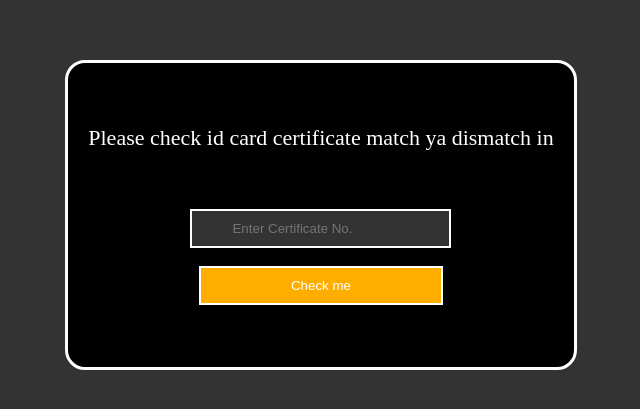
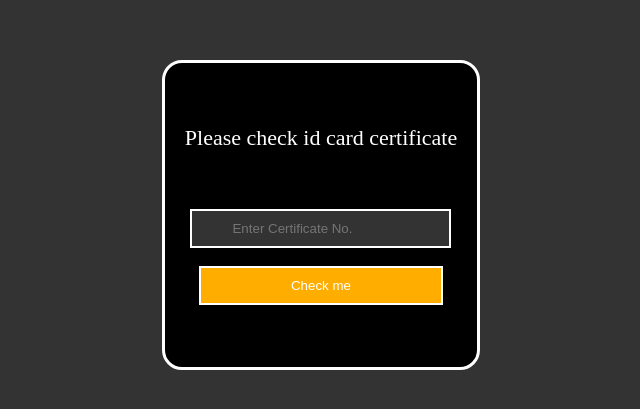
Before and after one commit to wyacoomz/certificate-validation, a plain HTML site: page index.html in a window 1280 px wide. Shown: the part 185-594 px from the top of the page, without its empty margins (319-959 px from the left). Drawn offline with Linux system fonts and the light colour scheme.

Commit message:
Update index.html

```diff
--- a/index.html
+++ b/index.html
@@ -54,7 +54,6 @@
     <div class="container">
         <div class="box">
             <p>Please check id card certificate
-                 match ya dismatch in
             </p><br><br>
             <input id="input" type="text" placeholder="Enter Certificate No."><br><br>
             <button onclick="but()">Check me</button>
```
